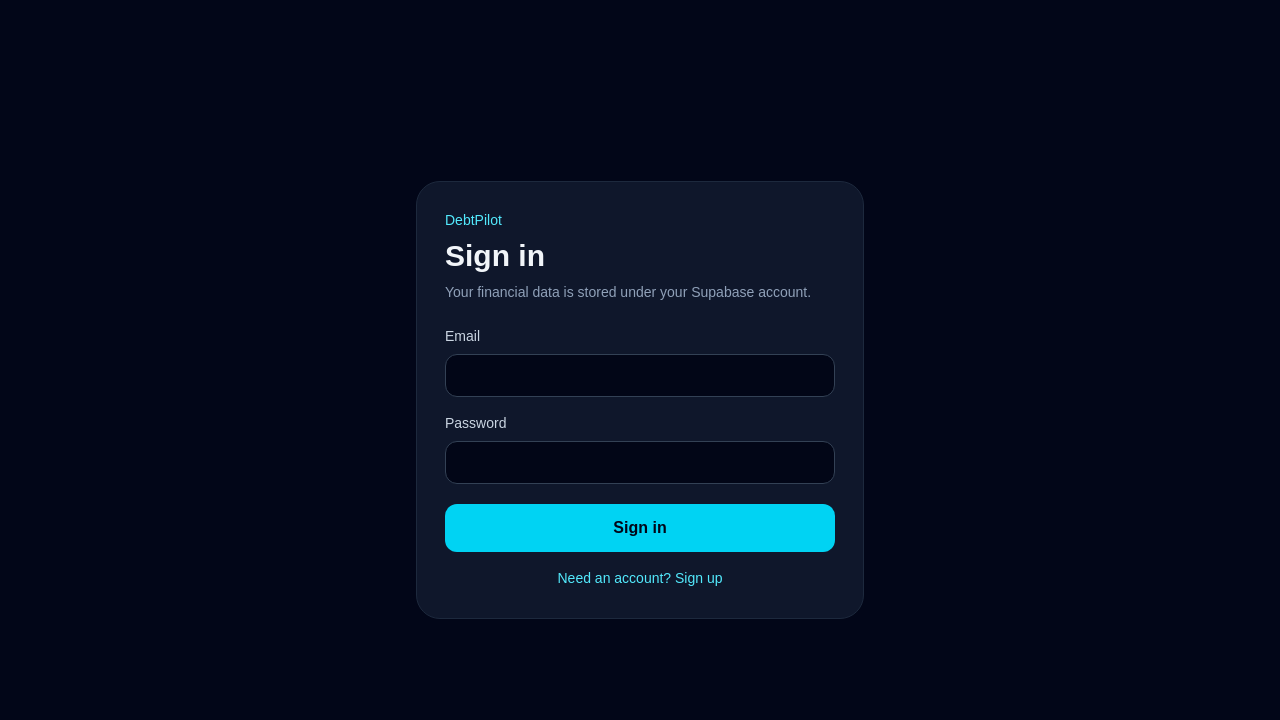
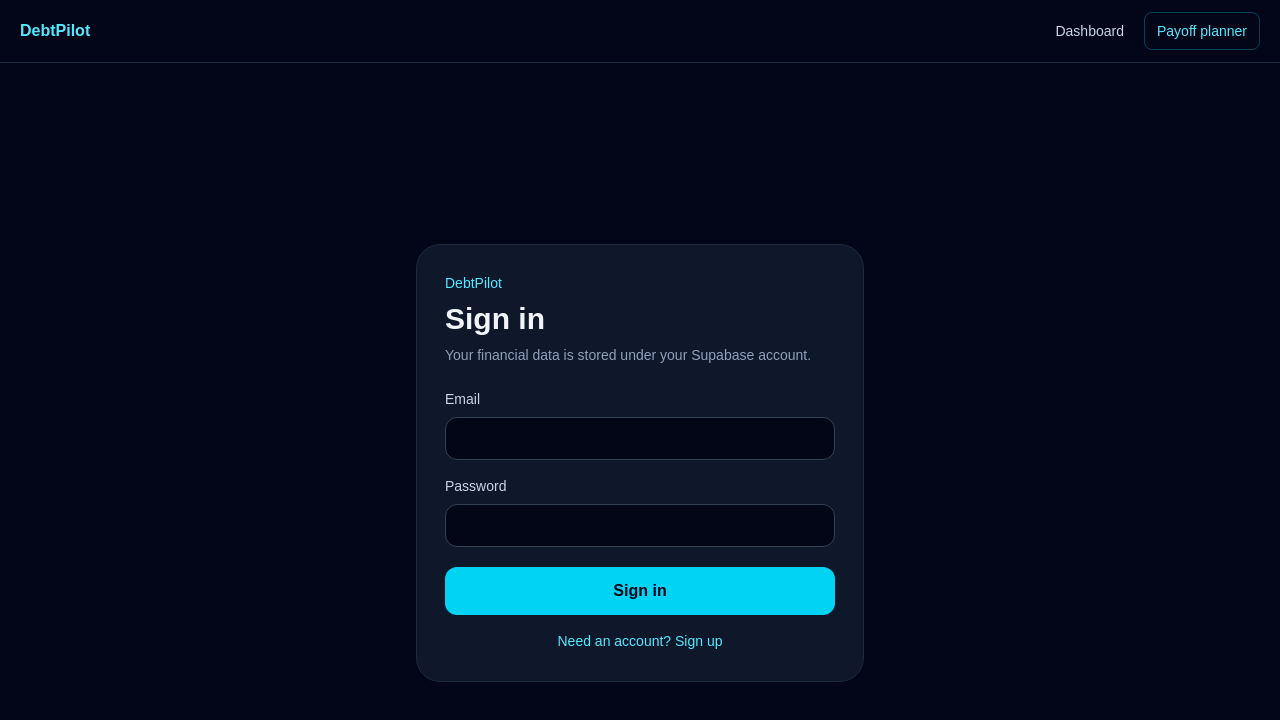
Before and after one commit to richelmontro-eng/debtpilot, a Next.js app: page /login in a window 1280 px wide. Shown: the top 720 px of the page. Built offline with nearby package versions, Linux system fonts and the light colour scheme; no server answers.

Commit message:
Add dashboard and payoff navigation

```diff
--- a/src/app/layout.tsx
+++ b/src/app/layout.tsx
@@ -1,4 +1,5 @@
 import type { Metadata } from "next";
+import Link from "next/link";
 import "./globals.css";
 
 export const metadata: Metadata = {
@@ -9,7 +10,18 @@ export const metadata: Metadata = {
 export default function RootLayout({ children }: Readonly<{ children: React.ReactNode }>) {
   return (
     <html lang="en" className="h-full antialiased">
-      <body className="min-h-full">{children}</body>
+      <body className="min-h-full">
+        <nav className="sticky top-0 z-50 border-b border-slate-800 bg-slate-950/95 px-5 py-3 text-slate-100 backdrop-blur">
+          <div className="mx-auto flex max-w-7xl items-center justify-between">
+            <Link href="/" className="font-semibold text-cyan-300">DebtPilot</Link>
+            <div className="flex items-center gap-2 text-sm">
+              <Link href="/" className="rounded-lg px-3 py-2 text-slate-300 hover:bg-slate-800 hover:text-white">Dashboard</Link>
+              <Link href="/payoff" className="rounded-lg border border-cyan-400/30 px-3 py-2 text-cyan-300 hover:bg-cyan-400/10">Payoff planner</Link>
+            </div>
+          </div>
+        </nav>
+        {children}
+      </body>
     </html>
   );
 }
```
